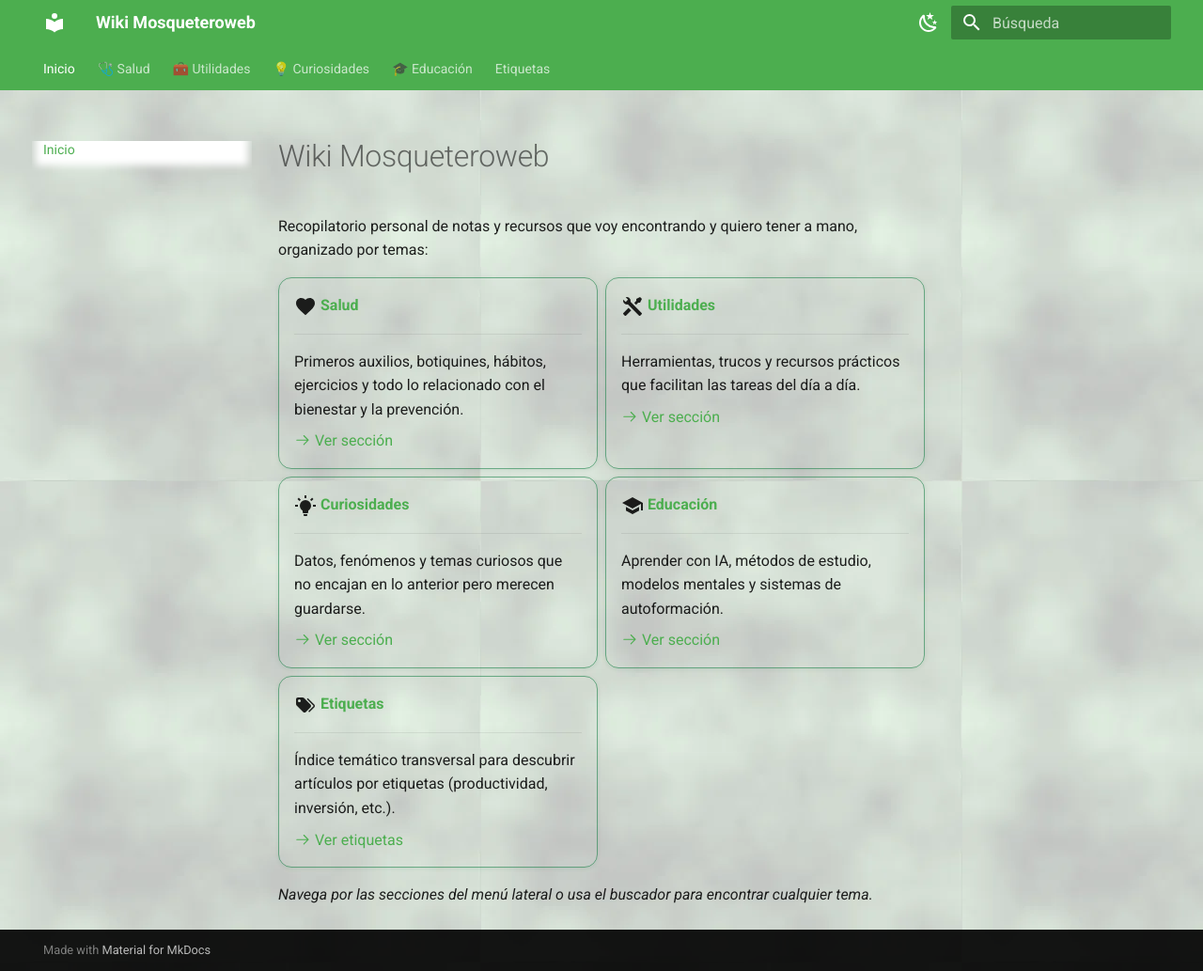
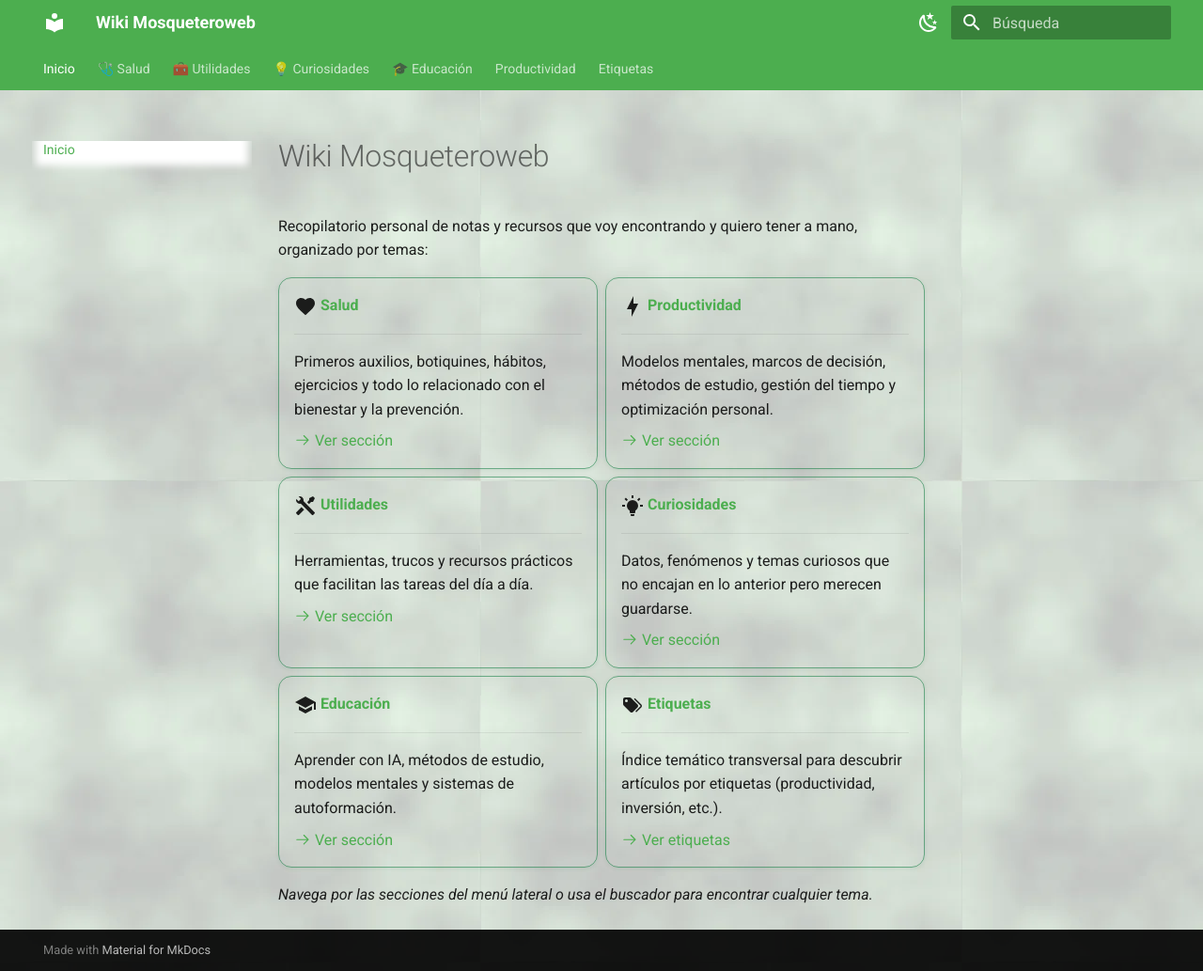
Before and after one commit to mosqueteroweb/Salud, an MkDocs documentation site: the page built from docs/index.md, in a window 1280 px wide and 1033 px high. Shown: the whole window at 94% size. Built offline with MkDocs 1.6.1 and Material for MkDocs 9.7.7, drawn with Linux system fonts in a browser that asks for light colours.

Commit message:
feat(nav): anadir seccion y menu de Productividad

```diff
--- a/docs/index.md
+++ b/docs/index.md
@@ -11,6 +11,14 @@ Recopilatorio personal de notas y recursos que voy encontrando y quiero tener a
     Primeros auxilios, botiquines, hábitos, ejercicios y todo lo relacionado con el bienestar y la prevención.
 
     [:octicons-arrow-right-24: Ver sección](salud/index.md)
+
+- :material-lightning-bolt:{ .lg .middle } [__Productividad__](productividad.md)
+
+    ---
+
+    Modelos mentales, marcos de decisión, métodos de estudio, gestión del tiempo y optimización personal.
+
+    [:octicons-arrow-right-24: Ver sección](productividad.md)
 
 - :material-tools:{ .lg .middle } [__Utilidades__](utilidades/index.md)
 
```
Also changed, not shown: docs/productividad.md (added, +53 -0 lines), docs/.pages.
